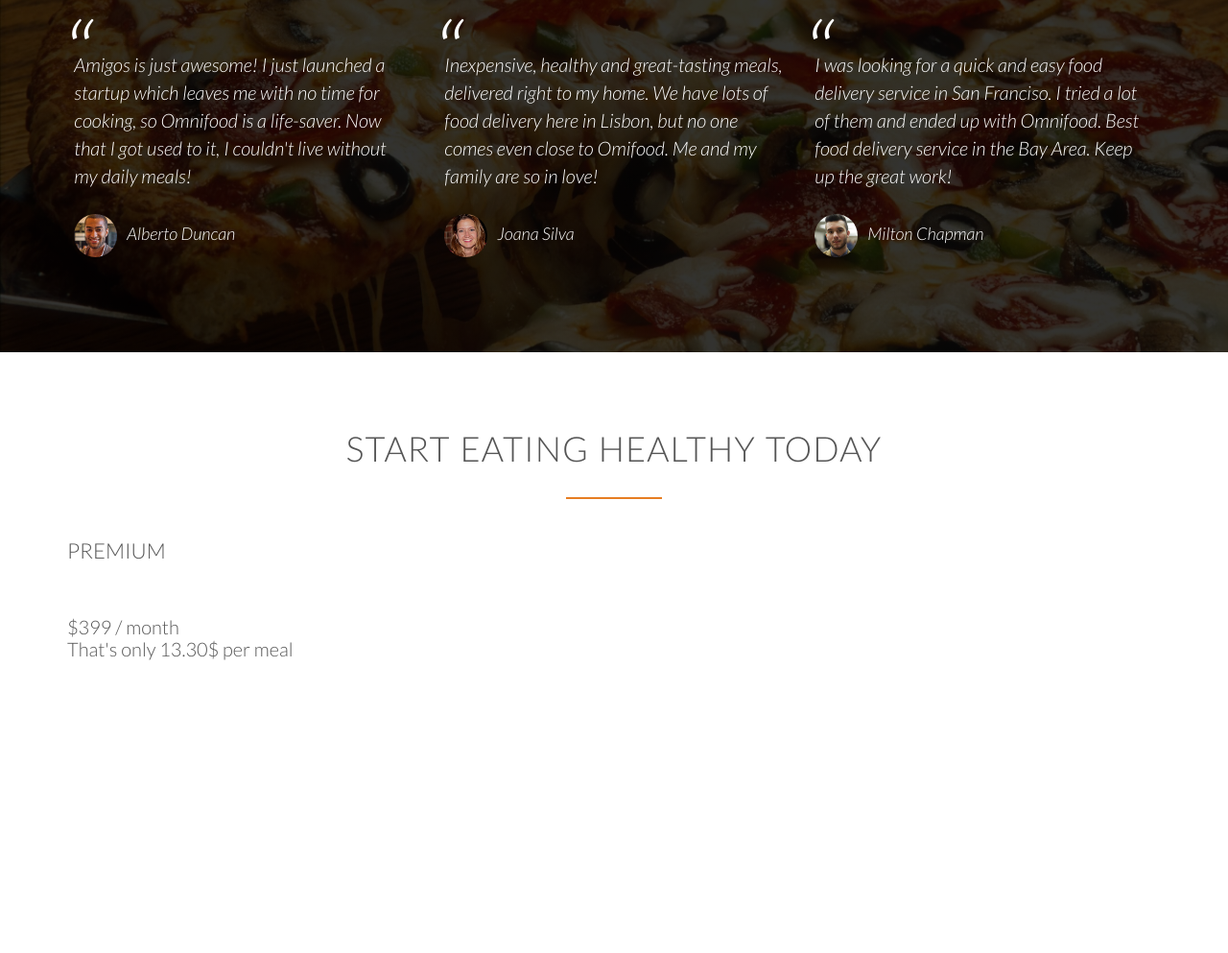
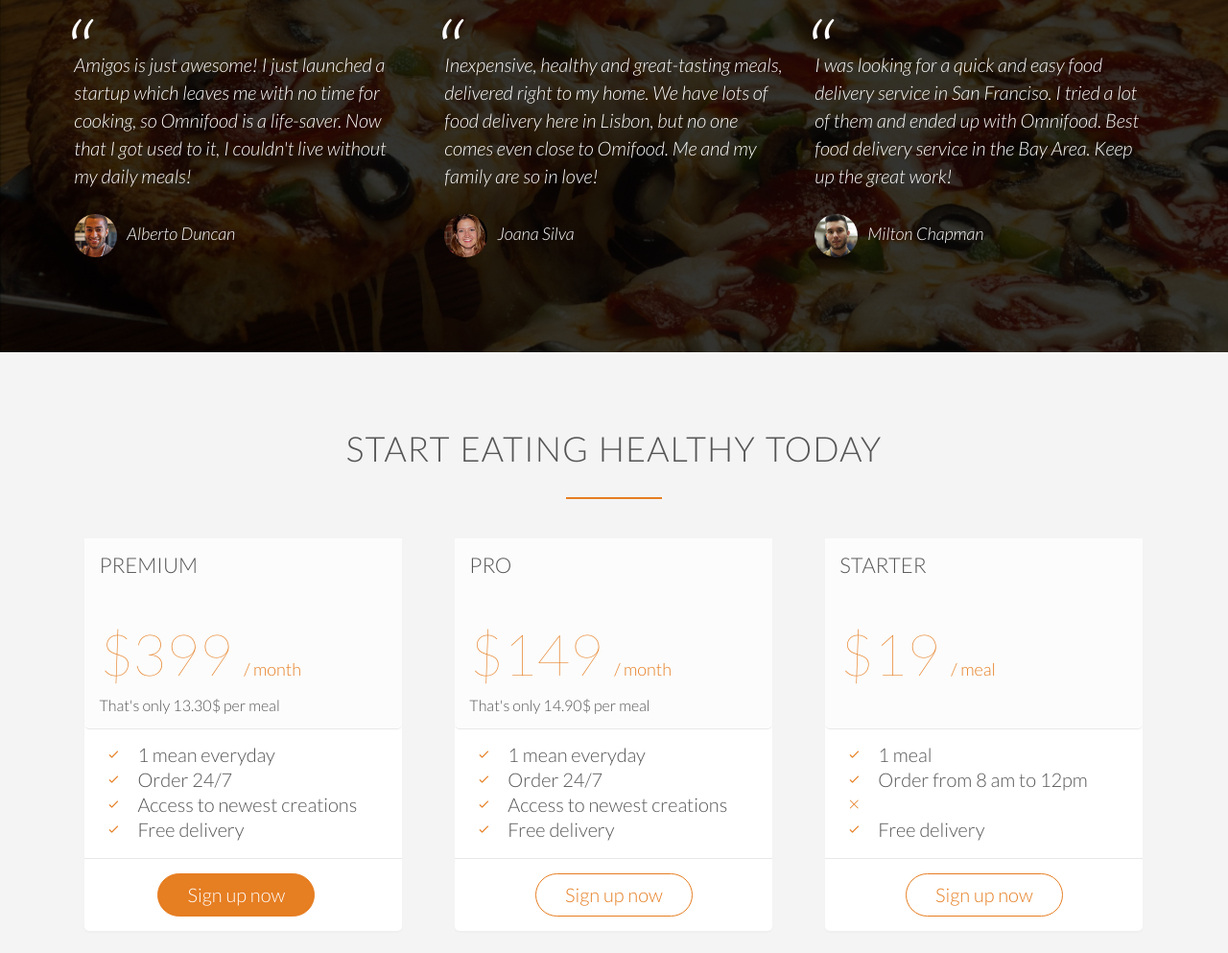
Before and after one commit to carlosv123/Amigos-html5-CSS3-project, a plain HTML site: page index.html in a window 1280 px wide. Shown: the part 3587-4580 px from the top of the page at 96% size. Before the commit the page ends 4366 px from the top, so only its background shows below. Drawn offline with Linux system fonts and the light colour scheme; files whose address does not match are found by name.

Commit message:
payment monthly services, box shadows, reuse the sign up button made earlier for the header page

```diff
--- a/index.html
+++ b/index.html
@@ -252,18 +252,64 @@
                 <div class="plan-box">
                    <div>
                        <h3>Premium</h3>
-                       <p class="plan-price">$399 / month</p>
+                       <p class="plan-price">$399 <span>/ month</span></p>
                        <p class="plan-price-meal">That's only 13.30$ per meal</p>
                    </div>
                    <div>
-
+                       <ul>
+                           <li><i class="ion-ios-checkmark-empty icon-small"></i>1 mean everyday</li>
+                           <li><i class="ion-ios-checkmark-empty icon-small "></i>Order 24/7</li>
+                           <li><i class="ion-ios-checkmark-empty icon-small"></i>Access to newest creations</li>
+                           <li><i class="ion-ios-checkmark-empty icon-small"></i>Free delivery</li>
+                       </ul>
                    </div>
                    <div>
-
+                      <a href="#" class="btn btn-full">Sign up now </a>
+                   </div>
+                </div>
+            </div>
+            <div class="col span-1-of-3">
+                <div class="plan-box">
+                   <div>
+                       <h3>Pro</h3>
+                       <p class="plan-price">$149 <span>/ month</span></p>
+                       <p class="plan-price-meal">That's only 14.90$ per meal</p>
+                   </div>
+                   <div>
+                       <ul>
+                           <li><i class="ion-ios-checkmark-empty icon-small"></i>1 mean everyday</li>
+                           <li><i class="ion-ios-checkmark-empty icon-small"></i>Order 24/7</li>
+                           <li><i class="ion-ios-checkmark-empty icon-small"></i>Access to newest creations</li>
+                           <li><i class="ion-ios-checkmark-empty icon-small "></i>Free delivery</li>
+                       </ul>
+                   </div>
+                   <div>
+                      <a href="#" class="btn btn-ghost">Sign up now </a>
+                   </div>
+                </div>
+            </div>
+            <div class="col span-1-of-3">
+                <div class="plan-box">
+                   <div>
+                       <h3>Starter</h3>
+                       <p class="plan-price">$19 <span>/ meal</span></p>
+                       <p class="plan-price-meal">&nbsp;</p>
+                   </div>
+                   <div>
+                       <ul>
+                           <li><i class="ion-ios-checkmark-empty icon-small"></i>1 meal</li>
+                           <li><i class="ion-ios-checkmark-empty icon-small"></i>Order from 8 am to 12pm</li>
+                           <li><i class="ion-ios-close-empty icon-small"></i></li>
+                           <li><i class="ion-ios-checkmark-empty icon-small"></i>Free delivery</li>
+                       </ul>
+                   </div>
+                   <div>
+                      <a href="#" class="btn btn-ghost">Sign up now </a>
                    </div>
                 </div>
             </div>
          </div>
+
       </section>
 
 
--- a/resources/css/style.css
+++ b/resources/css/style.css
@@ -418,3 +418,60 @@
     margin-right: 10px;
     vertical-align: middle;
 }
+
+
+/* ------------------------ */
+/* Sign up form */
+/* ------------------------ */
+
+.section-plans {
+    background-color: #f4f4f4;
+}
+
+.plan-box {
+    background-color: #fff;
+    border-radius: 5px;
+    width: 90%;
+    margin-left: 5%;
+    box-shadow: 0 2px 2px #efefef;
+}
+
+.plan-box div {
+    padding: 15px;
+    border-bottom: 1px solid #e8e8e8;
+}
+
+.plan-box div:first-child {
+    background-color: #fcfcfc;
+    border-bottom-left-radius: 5px;
+    border-bottom-right-radius: 5px;
+}
+
+.plan-box div:last-child {
+    text-align: center;
+    border: 0;
+}
+
+.plan-price {
+    font-size: 300%;
+    margin-bottom: 10px;
+    font-weight: 100;
+    color: #e67e22;
+}
+
+.plan-price span {
+    font-size: 30%;
+    font-weight: 300;
+}
+
+.plan-price-meal {
+    font-size: 80%;
+}
+
+.plan-box ul {
+    list-style: none;
+}
+
+.plan ul li {
+    padding: 5px 0;
+}
```
